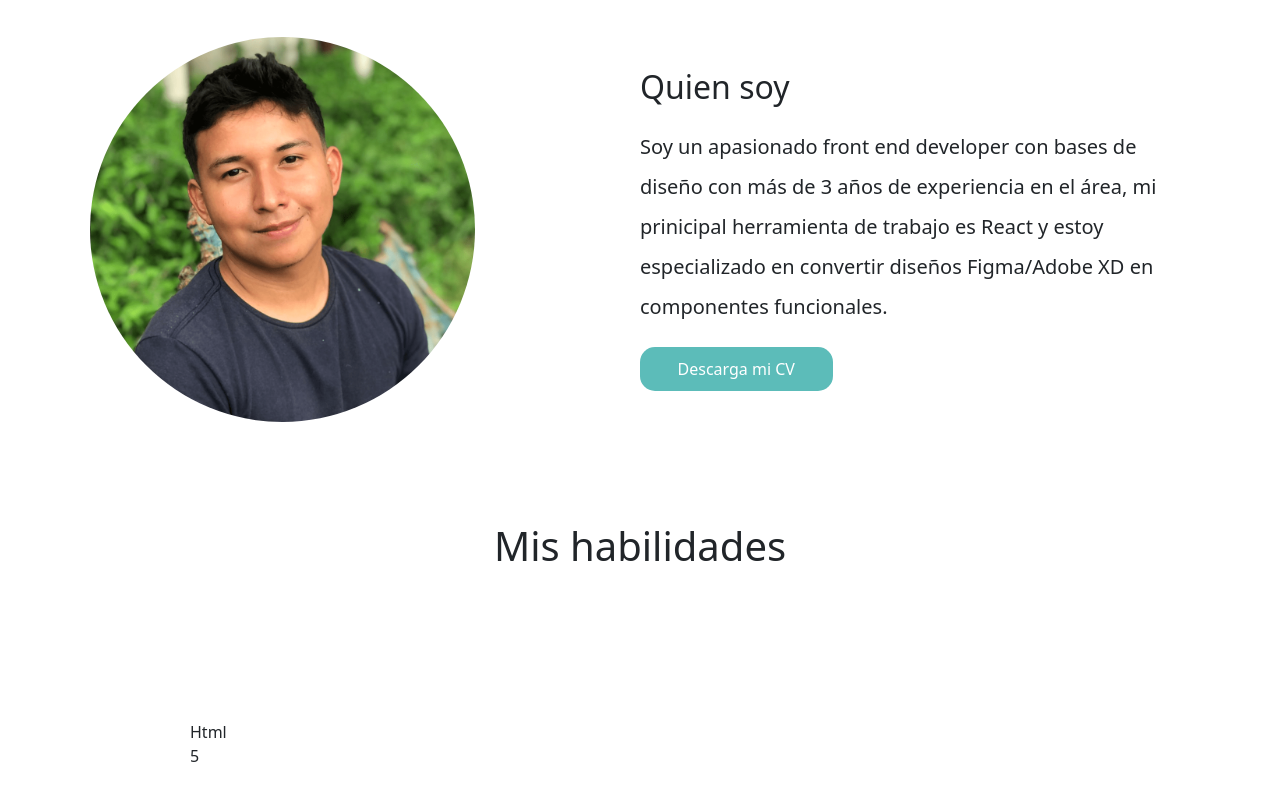
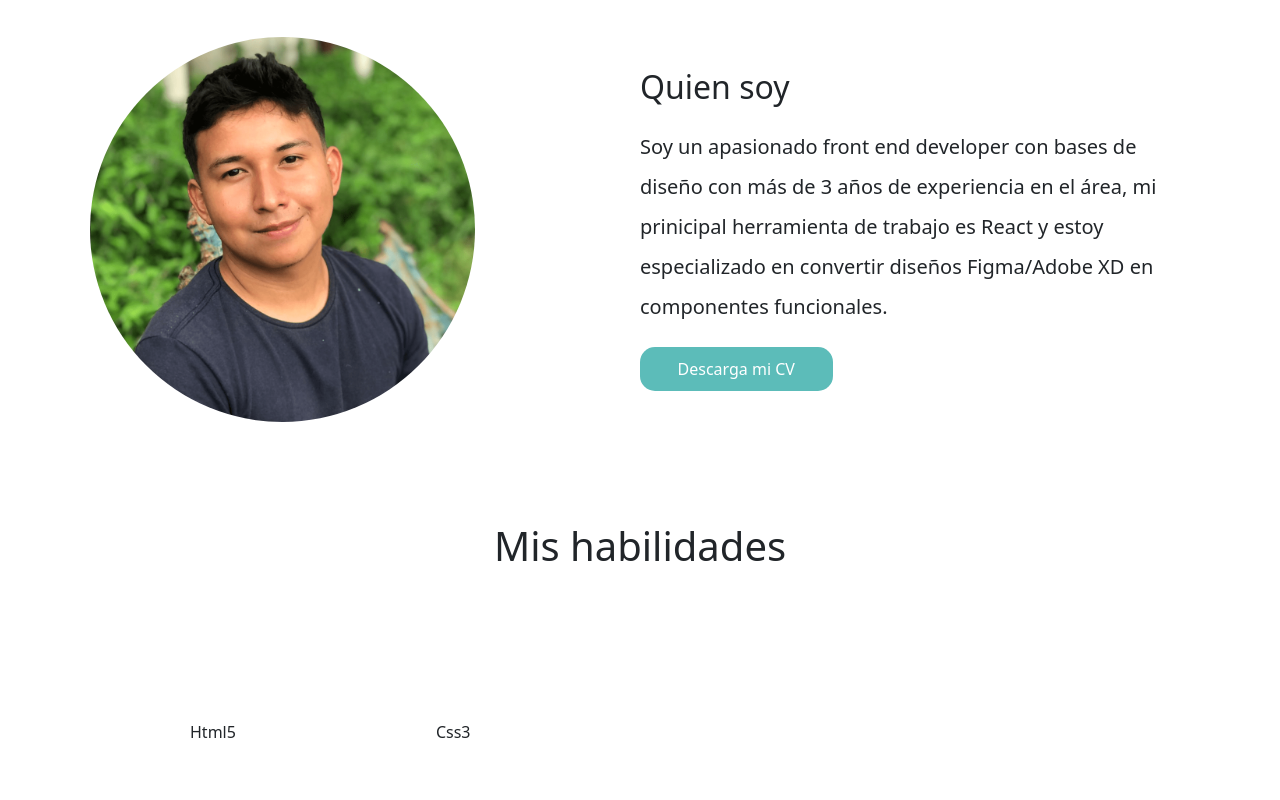
Before and after one commit to Cardozo1w/Portafolio, a Next.js app: page / in a window 1280 px wide. Shown: the part 561-1361 px from the top of the page. Built offline with nearby package versions, Linux system fonts and the light colour scheme.

Commit message:
Agregando parrafo css

```diff
--- a/pages/index.js
+++ b/pages/index.js
@@ -47,7 +47,10 @@ const Index = () => {
         <h1>Mis habilidades</h1>
         <GridSkills>
           <CardSkill>
-            <p>Html 5</p>
+            <p>Html5</p>
+          </CardSkill>
+          <CardSkill>
+            <p>Css3</p>
           </CardSkill>
         </GridSkills>
       </Contenedor>
```
